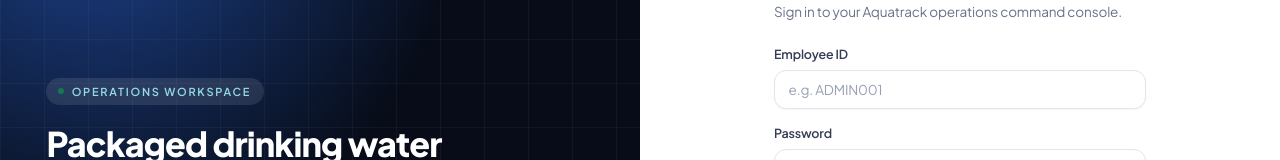
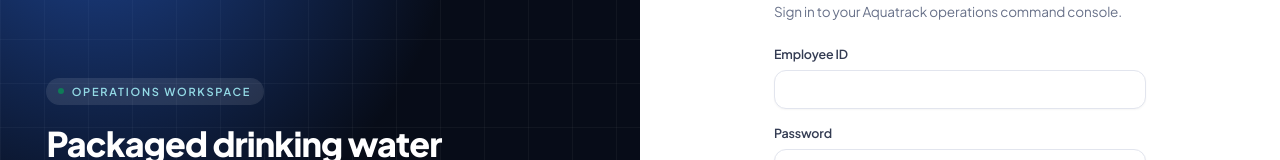
Before and after one commit to depotveekayaquatech-collab/veekay-crm, a React (Vite) app: page /login in a window 1280 px wide. Shown: the part 181-341 px from the top of the page. Built offline with nearby package versions, Linux system fonts and the light colour scheme; no server answers.

Commit message:
fix: remove placeholder text from employee code input for clarity

```diff
--- a/src/features/auth/LoginPage.tsx
+++ b/src/features/auth/LoginPage.tsx
@@ -90,7 +90,6 @@ export function LoginPage() {
               value={employeeCode}
               onChange={(e) => setEmployeeCode(e.target.value.toUpperCase())}
               autoComplete="username"
-              placeholder="e.g. ADMIN001"
               required
             />
             <Input
```
